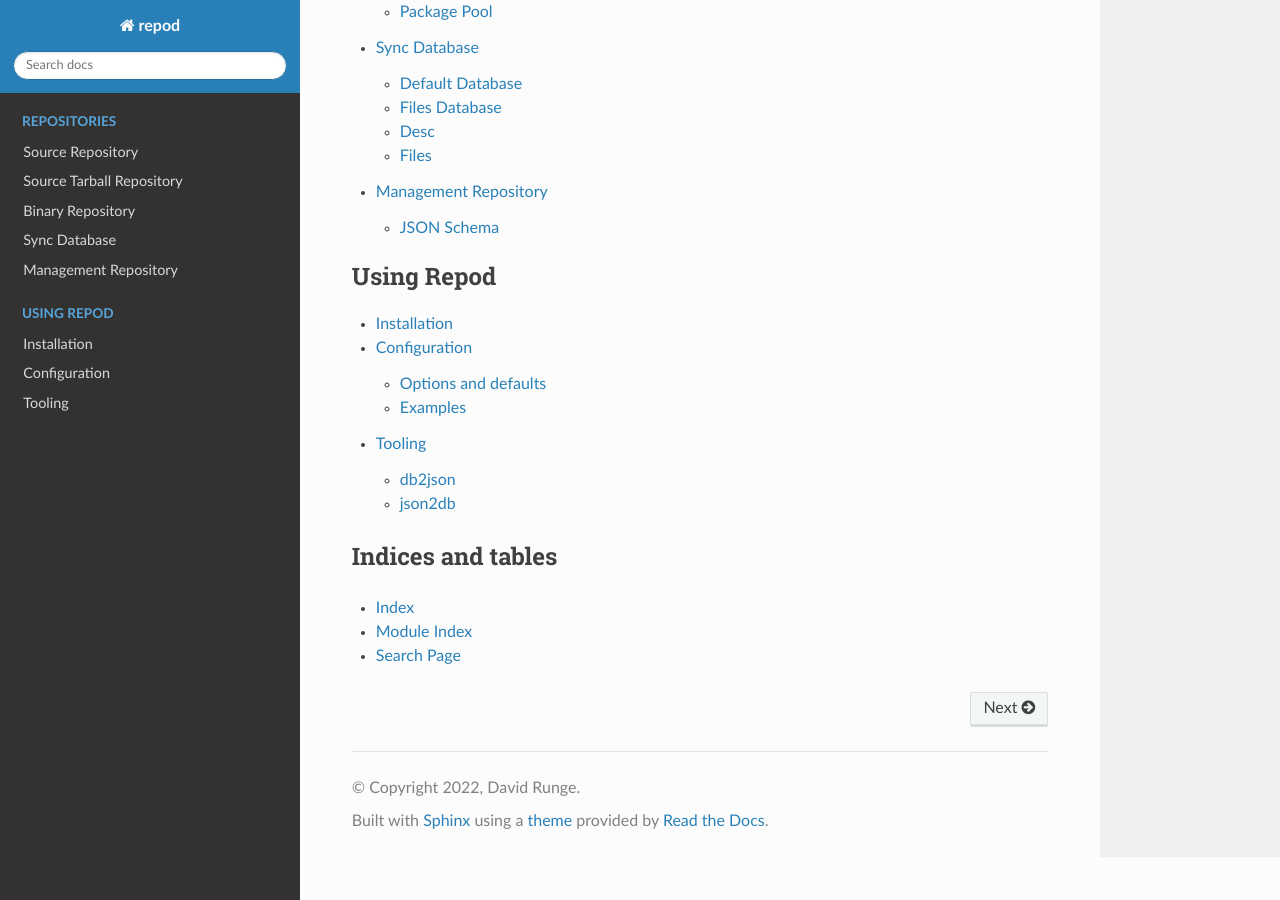
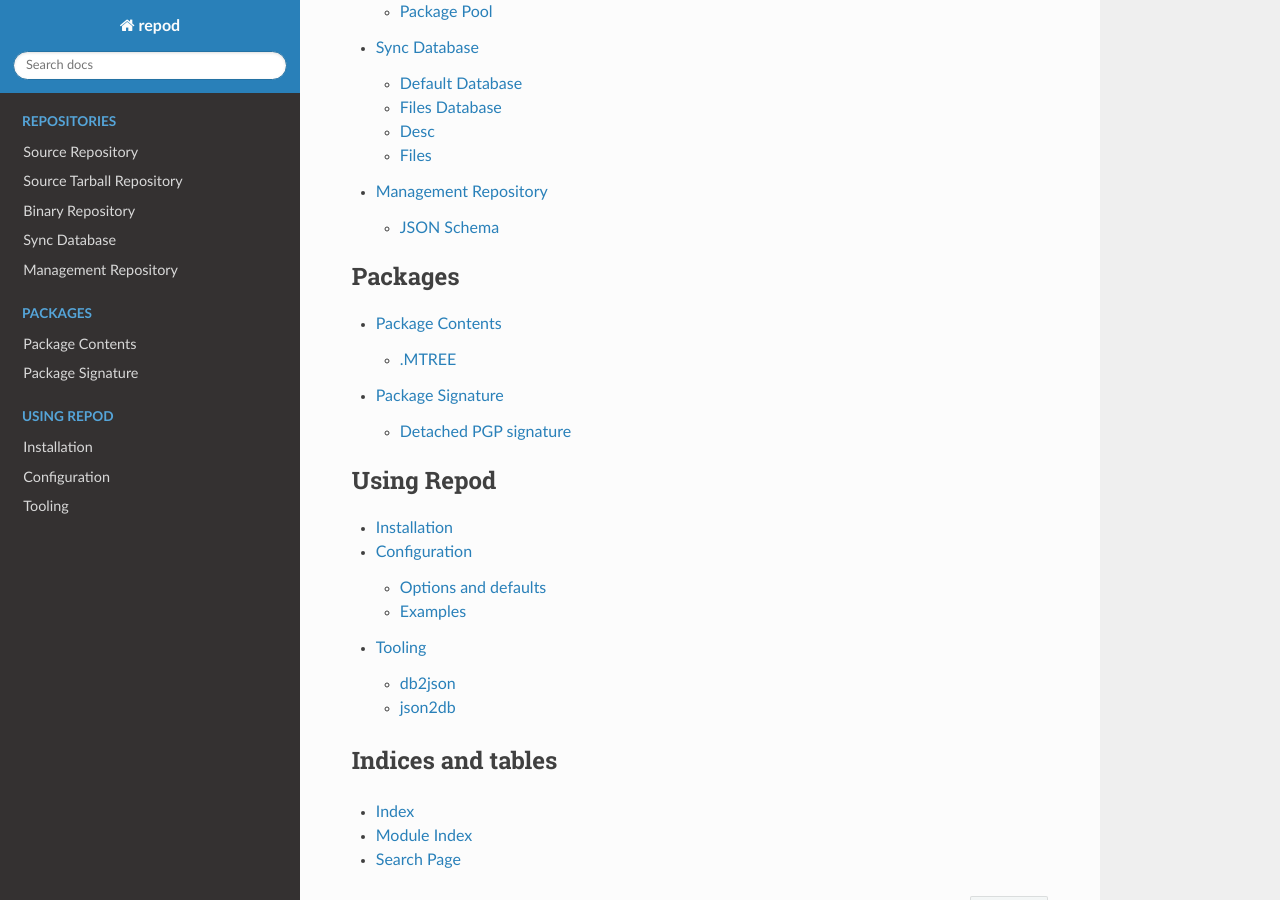
Before and after one commit to archlinux/repod, a Sphinx documentation site: the page built from docs/index.rst, in a window 1280 px wide and 900 px high, scrolled down 585 px. Built offline with Sphinx 7.4.7 and the Read the Docs theme 2.0.0, drawn with Linux system fonts in a browser that asks for light colours.

Commit message:
Add documentation about packages to TOC
docs/index.rst:
Integrate existing documentation about packages into TOC.

```diff
--- a/docs/index.rst
+++ b/docs/index.rst
@@ -24,6 +24,13 @@ It is developed at https://gitlab.archlinux.org/archlinux/repod
 
 .. toctree::
    :maxdepth: 2
+   :caption: Packages
+
+   packages/contents.rst
+   packages/signatures.rst
+
+.. toctree::
+   :maxdepth: 2
    :caption: Using Repod
 
    repod/installation.rst
```
